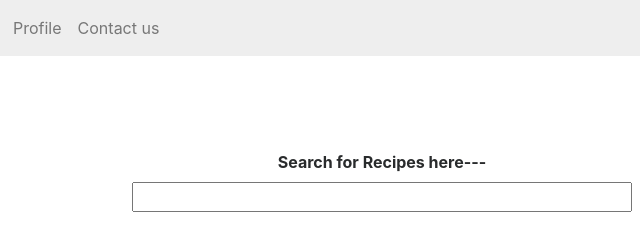
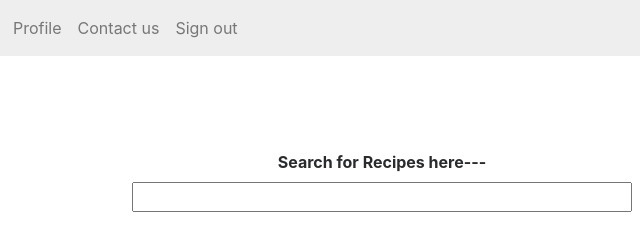
Before and after one commit to afrobiz/new-recipe, a plain HTML site: page template/userpage.html in a window 1280 px wide. Shown: the top 229 px of the page, 258-898 px from the left. Drawn offline with Linux system fonts and the light colour scheme.

Commit message:
Add sign out button

```diff
--- a/template/css/main2.css
+++ b/template/css/main2.css
@@ -45,3 +45,6 @@
 .recipesection2{
 	text-align:center;
 }
+.usermove{
+	text-align:center;
+}
--- a/template/userpage.html
+++ b/template/userpage.html
@@ -25,6 +25,8 @@
       <li class="nav-item">
         <a class="nav-link" href="#">Contact us</a>
       </li>
+      <li class="nav-item usermove">
+        <a class="nav-link" href="#">Sign out</a>
     </ul>
   </div>
 </nav>
```
